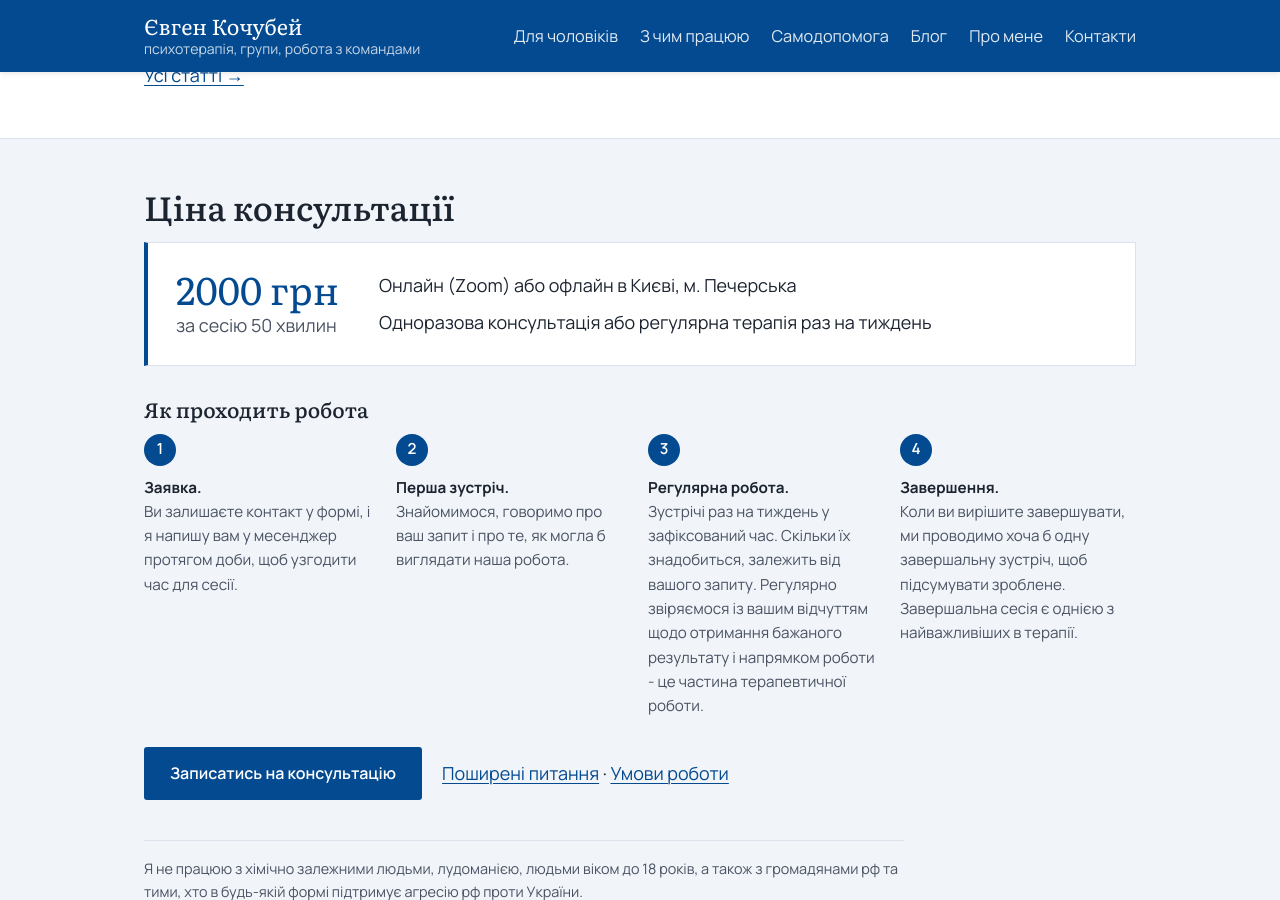
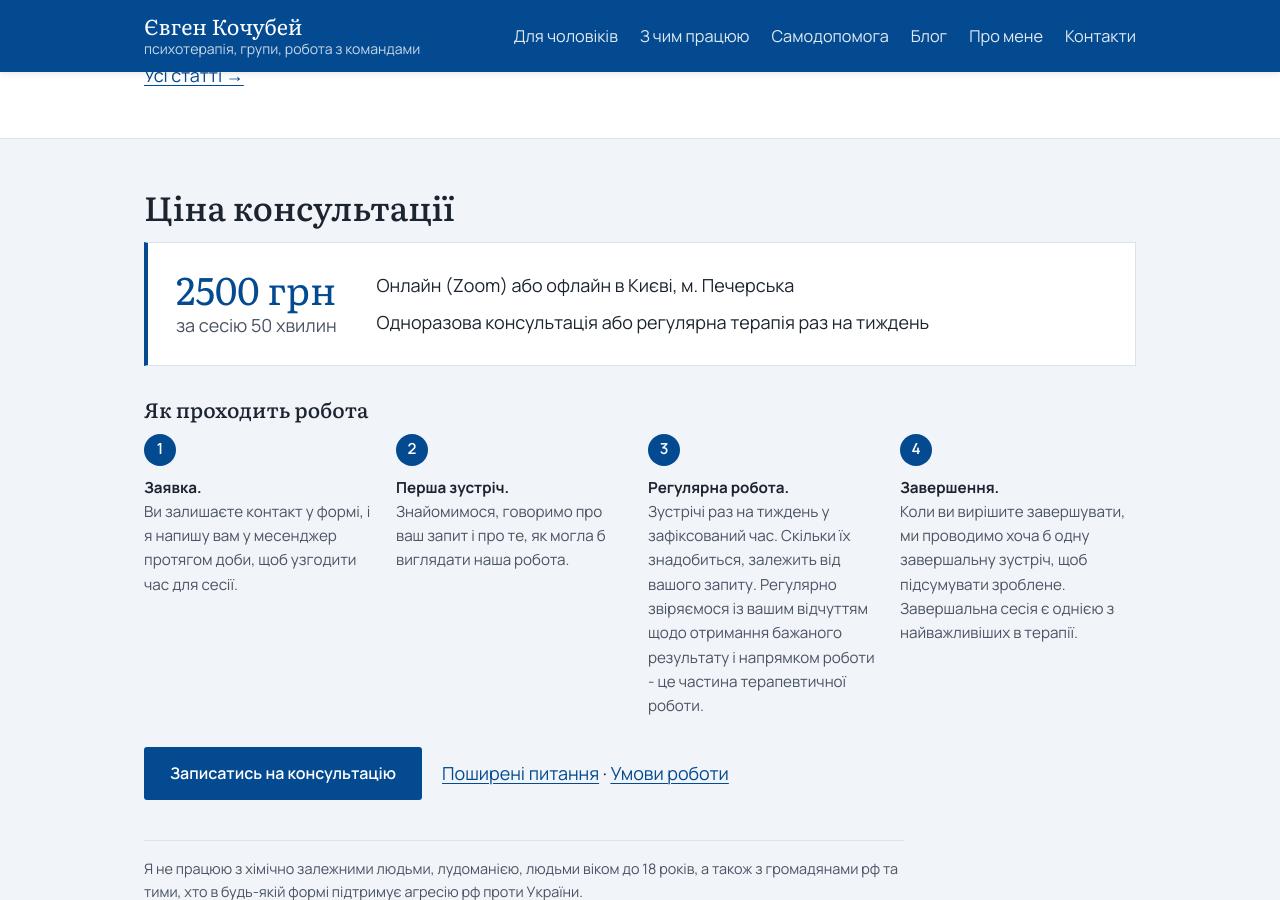
Before and after one commit to cobchik/yevhenkochubei-site, a Jekyll site: the page built from index.md, in a window 1280 px wide and 900 px high, scrolled down 2103 px. Built offline with Jekyll 4.4.1, drawn with Linux system fonts in a browser that asks for light colours.

Commit message:
Ціна консультації: 2500 грн
Co-Authored-By: Claude Opus 5.5 <noreply@anthropic.com>

```diff
--- a/_includes/consultation.html
+++ b/_includes/consultation.html
@@ -7,7 +7,7 @@
     <h2>Ціна консультації</h2>
     <div class="price-card">
       <div class="price-main">
-        <span class="price-sum">2000 грн</span>
+        <span class="price-sum">2500 грн</span>
         <span class="price-unit">за сесію 50 хвилин</span>
       </div>
       <ul class="price-details">
--- a/_includes/schema.html
+++ b/_includes/schema.html
@@ -33,7 +33,7 @@
       "description": "Індивідуальна психотерапія онлайн та в Києві: криза, тривога, панічні атаки, депресія, стосунки. Терапевтичні групи. Well-being для команд.",
       "url": "{{ site.url }}/",
       "image": "{{ site.url }}/assets/images/og-image.jpg",
-      "priceRange": "2000 грн",
+      "priceRange": "2500 грн",
       "address": {
         "@type": "PostalAddress",
         "addressLocality": "Київ",
@@ -49,7 +49,7 @@
         "@type": "OfferCatalog",
         "name": "Послуги",
         "itemListElement": [
-          { "@type": "Offer", "itemOffered": { "@type": "Service", "name": "Індивідуальна консультація психолога, 50 хвилин (онлайн або офлайн)" }, "price": "2000", "priceCurrency": "UAH" },
+          { "@type": "Offer", "itemOffered": { "@type": "Service", "name": "Індивідуальна консультація психолога, 50 хвилин (онлайн або офлайн)" }, "price": "2500", "priceCurrency": "UAH" },
           { "@type": "Offer", "itemOffered": { "@type": "Service", "name": "Терапевтичні групи" } },
           { "@type": "Offer", "itemOffered": { "@type": "Service", "name": "Well-being для команд: діагностика і тренінги" } }
         ]
```
Also changed, not shown: kontakty.md (+1 -1 lines).
